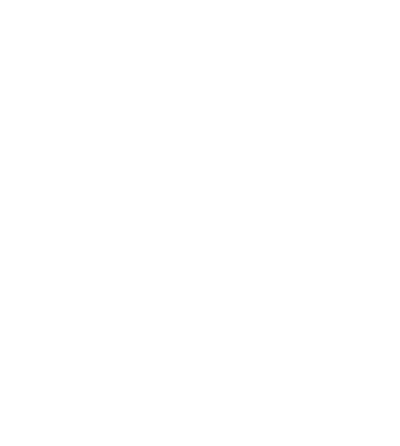
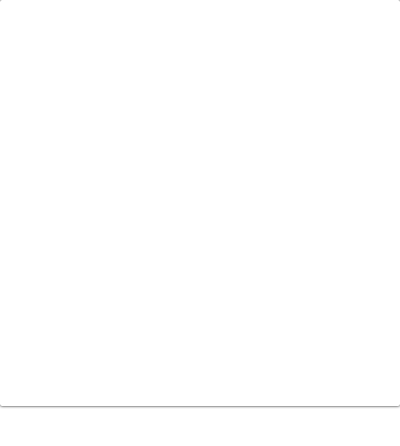
Before and after one commit to tantion/google-translate, a browser extension: page app/popup.html in a window 400 px wide. Shown: the top 446 px of the page. Drawn offline with Linux system fonts and the light colour scheme; files that its build step writes are made by us from their sources.

Commit message:
Added popup loading

```diff
--- a/app/popup.html
+++ b/app/popup.html
@@ -9,7 +9,11 @@
         <!-- endbuild -->
     </head>
     <body class="tx-google-translate-body">
-        <iframe src="about:blank" data-src="https://translate.google.com/" class="tx-google-translate-iframe tx-google-translate-lazy-load"></iframe>
+        <div class="tx-google-translate-pane tx-google-translate-show" style="position: static;">
+            <div class="tx-google-translate-content">
+                <iframe id="tx-google-translate-iframe-elem" src="about:blank" data-src="https://translate.google.com/" class="tx-google-translate-iframe tx-google-translate-lazy-load"></iframe>
+            </div>
+        </div>
 
         <!-- bower:js -->
         <!-- endbower -->
--- a/app/scripts/popup.js
+++ b/app/scripts/popup.js
@@ -3,20 +3,29 @@
     'use strict';
 
     var elem = document.querySelector('.tx-google-translate-lazy-load');
+    var pane = document.querySelector('.tx-google-translate-pane');
 
     function translate (txt) {
+        if (pane) {
+            pane.classList.remove('loaded');
+            pane.classList.remove('error');
+        }
+
         if (elem) {
             var src = elem.dataset.src;
             var before = elem.getAttribute('src');
 
             if (before === 'about:blank') {
                 elem.onload = function () {
-                    this.classList.remove('tx-google-translate-error');
-                    this.classList.add('tx-google-translate-loaded');
+                    console.log(elem);
+                    if (pane) {
+                        pane.classList.add('loaded');
+                    }
                 };
                 elem.onerror = function () {
-                    this.classList.remove('tx-google-translate-loaded');
-                    this.classList.add('tx-google-translate-error');
+                    if (pane) {
+                        pane.classList.add('error');
+                    }
                 };
             }
 
--- a/app/styles/main.css
+++ b/app/styles/main.css
@@ -30,7 +30,7 @@
     top: 0;
     width: 100%;
     height: 100%;
-    background: rgba(0, 0, 0, 0.1) url('chrome-extension://__MSG_@@extension_id__/images/loading.gif') no-repeat center center;
+    background: rgba(0, 0, 0, 0.05) url('chrome-extension://__MSG_@@extension_id__/images/loading.gif') no-repeat center center;
 }
 .tx-google-translate-pane.loaded .tx-google-translate-content::after {
     display: none;
```
Also changed, not shown: app/images/loader.gif (added).
